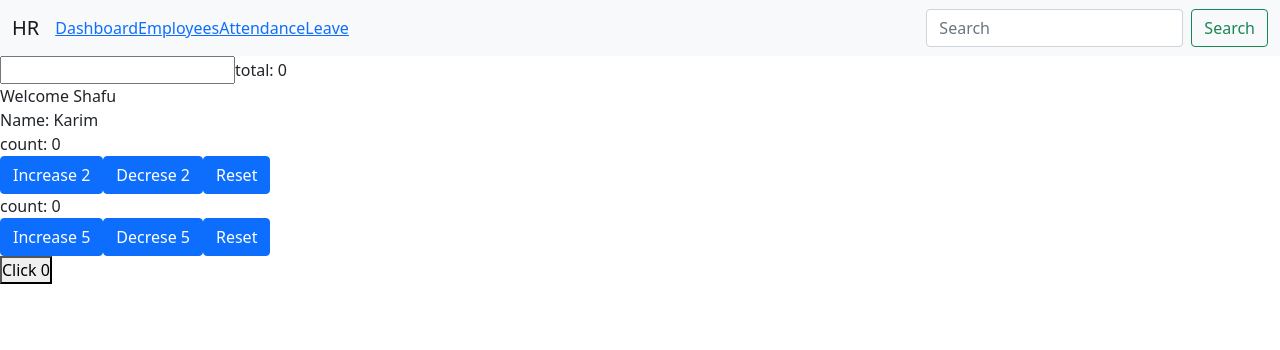
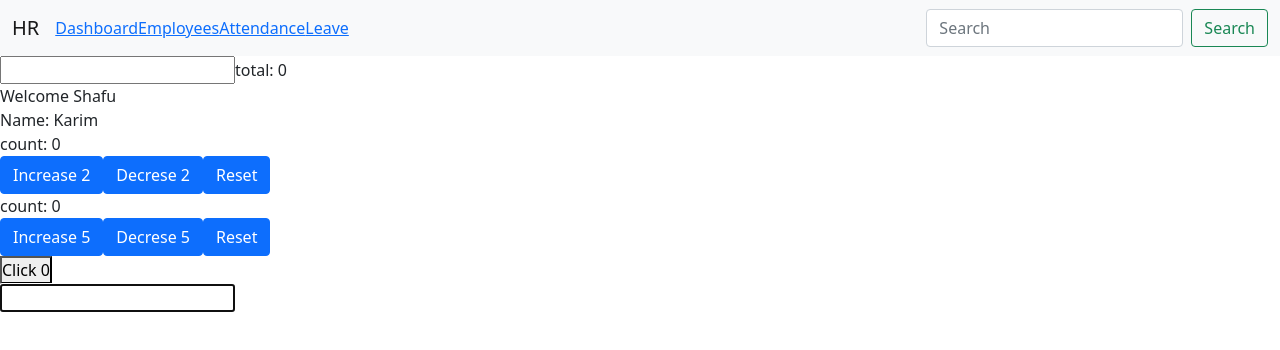
Before and after one commit to HussainShafayet/reactpractise, a React (Create React App) app: page / in a window 1280 px wide. Shown: the top 350 px of the page. Built offline with nearby package versions, Linux system fonts and the light colour scheme.

Commit message:
useRef and useEffect practise

```diff
--- a/src/components/B.js
+++ b/src/components/B.js
@@ -1,4 +1,4 @@
-import React, {useContext} from 'react'
+import React, {useContext, useEffect, useRef} from 'react'
 import Acontext from './A';
 import {useReducer} from 'react';
 const initialState = {
@@ -17,10 +17,16 @@ function reducer(state, action) {
 const B = () => {
     //const {count} = useContext(Acontext);
     //console.log('const', count);
-    const [count, dispatch] = useReducer(reducer, initialState)
+    const [count, dispatch] = useReducer(reducer, initialState);
+    const inputRef = useRef(null);
+    useEffect(()=>{
+        inputRef.current.focus();
+    },[])
   return (
     <div>
         <button onClick={()=>dispatch({type:'increase',value:1})}>Click {count.value}</button>
+        <br></br>
+        <input ref={inputRef} />
     </div>
   )
 }
```
